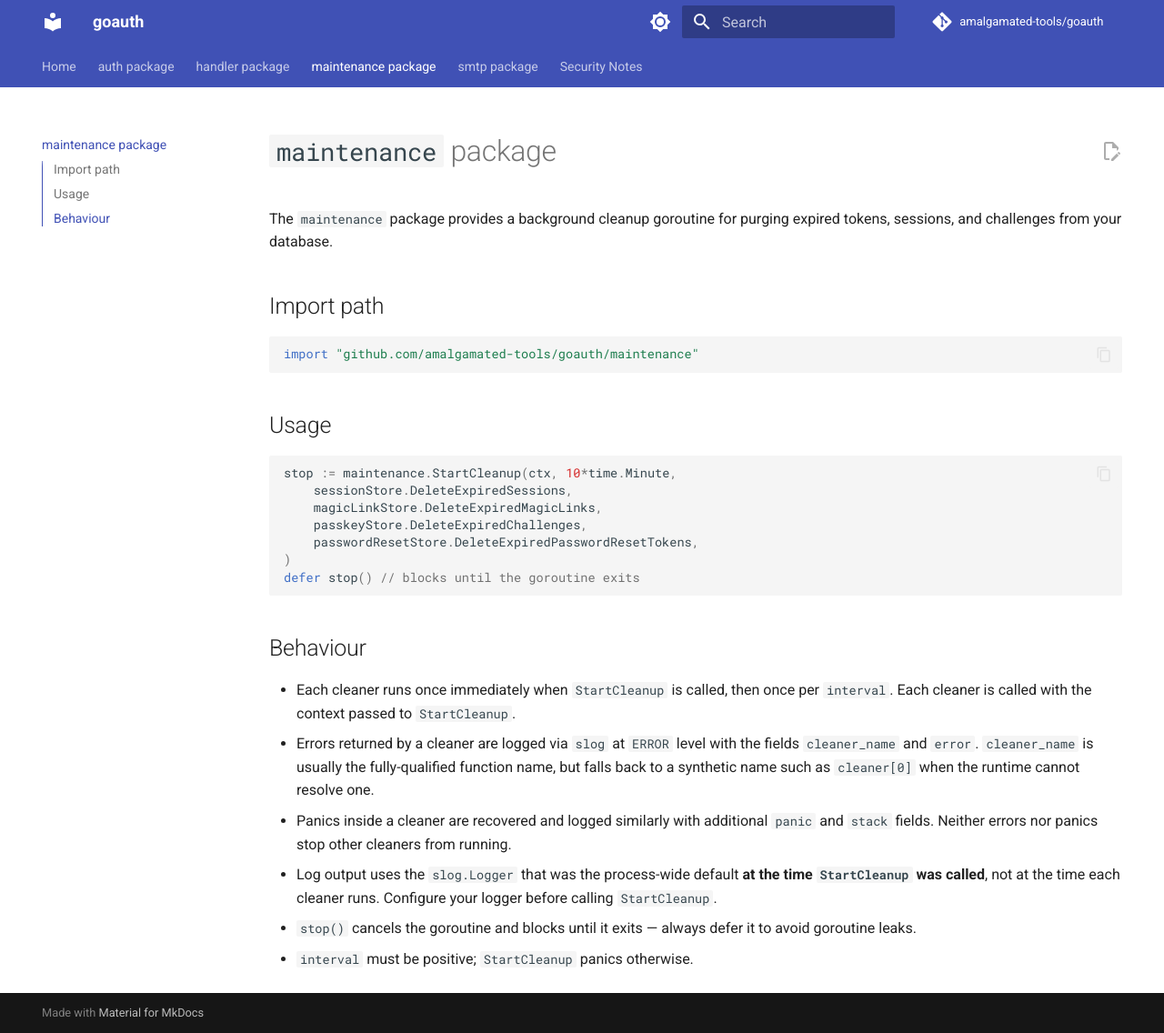
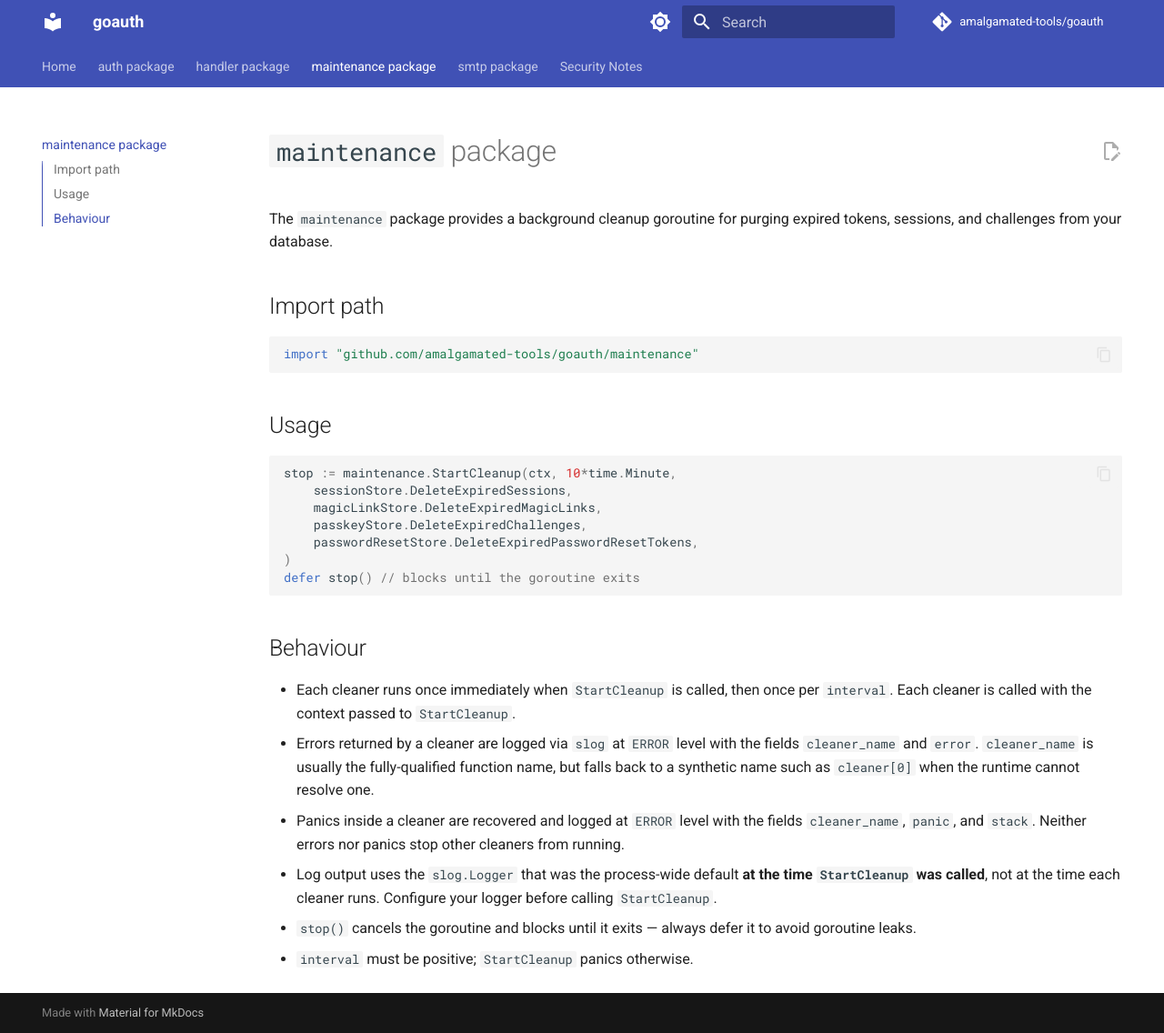
Before and after one commit to amalgamated-tools/goauth, an MkDocs documentation site: the page built from docs/maintenance.md, in a window 1280 px wide and 1136 px high. Shown: the whole window at 91% size. Built offline with MkDocs 1.6.1 and Material for MkDocs 9.7.7, drawn with Linux system fonts in a browser that asks for light colours; comment, search, counter and statistics services are not loaded.

Commit message:
docs: clarify panic log fields — no error field present
Removes the ambiguous "logged similarly" phrasing that implied the
`error` field was present in panic log records. Explicitly lists only
the fields that actually appear: `cleaner_name`, `panic`, and `stack`.

```diff
--- a/docs/maintenance.md
+++ b/docs/maintenance.md
@@ -24,7 +24,7 @@ defer stop() // blocks until the goroutine exits
 
 - Each cleaner runs once immediately when `StartCleanup` is called, then once per `interval`. Each cleaner is called with the context passed to `StartCleanup`.
 - Errors returned by a cleaner are logged via `slog` at `ERROR` level with the fields `cleaner_name` and `error`. `cleaner_name` is usually the fully-qualified function name, but falls back to a synthetic name such as `cleaner[0]` when the runtime cannot resolve one.
-- Panics inside a cleaner are recovered and logged similarly with additional `panic` and `stack` fields. Neither errors nor panics stop other cleaners from running.
+- Panics inside a cleaner are recovered and logged at `ERROR` level with the fields `cleaner_name`, `panic`, and `stack`. Neither errors nor panics stop other cleaners from running.
 - Log output uses the `slog.Logger` that was the process-wide default **at the time `StartCleanup` was called**, not at the time each cleaner runs. Configure your logger before calling `StartCleanup`.
 - `stop()` cancels the goroutine and blocks until it exits — always defer it to avoid goroutine leaks.
 - `interval` must be positive; `StartCleanup` panics otherwise.
```
